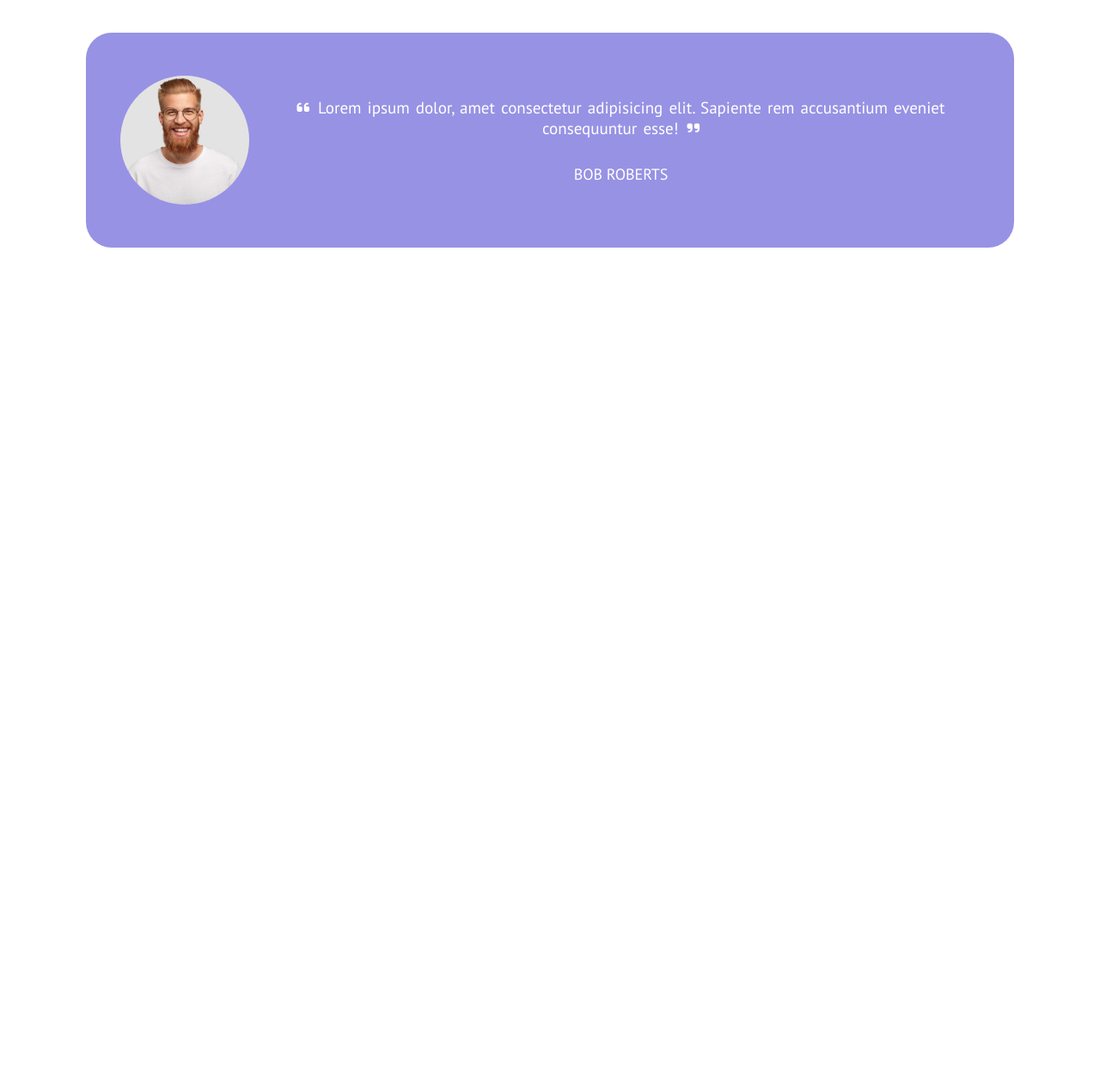
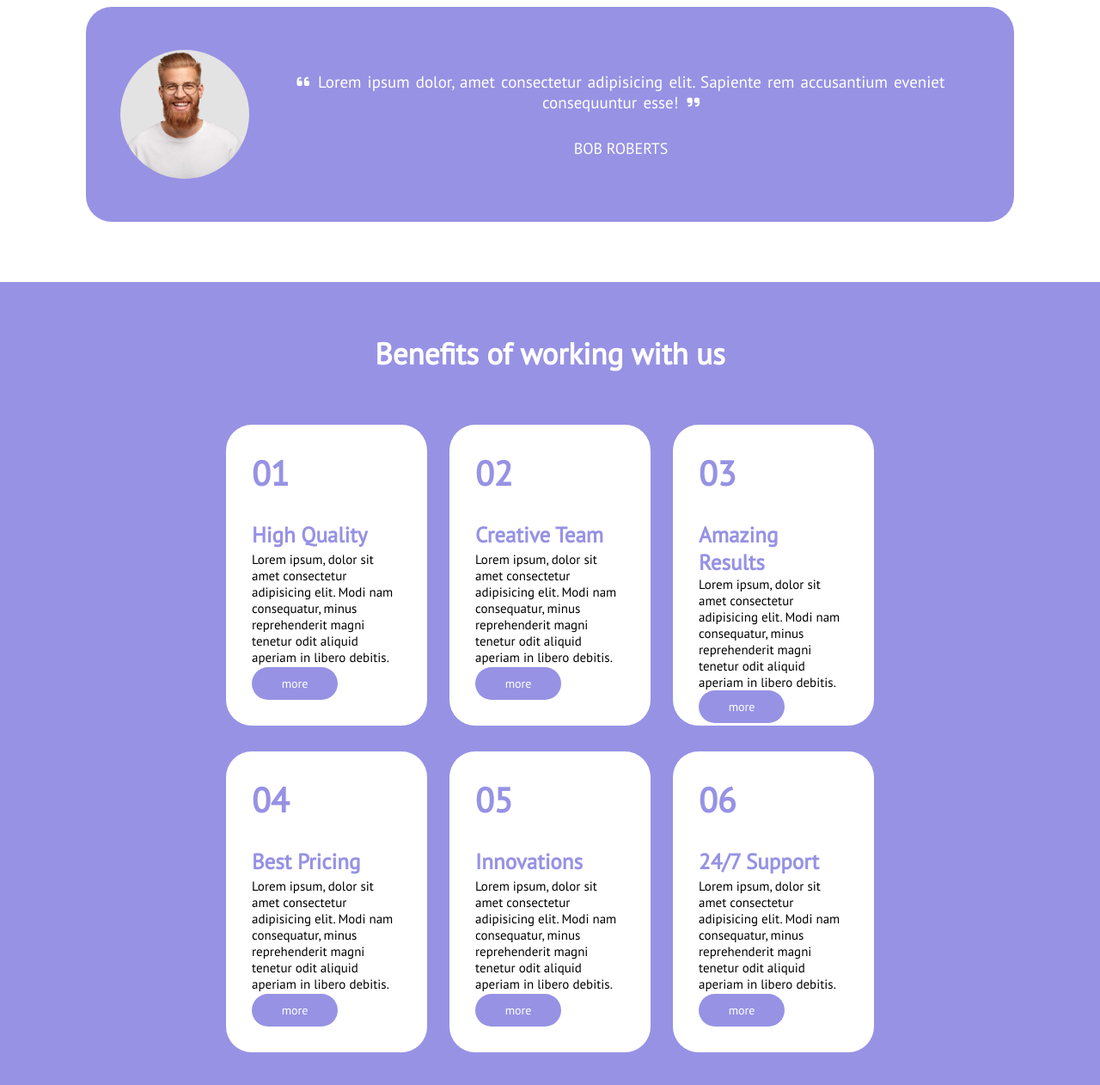
Before and after one commit to MartinaAmbrosini/htmlcss-responsive-layout, a plain HTML site: page index.html in a window 1280 px wide. Shown: the part 2167-3429 px from the top of the page at 86% size. Before the commit the page ends 2455 px from the top, so only its background shows below. Drawn offline with Linux system fonts and the light colour scheme; files that its build step writes are made by us from their sources.

Commit message:
finiti benefits

```diff
--- a/css/style.css
+++ b/css/style.css
@@ -210,9 +210,9 @@ li {
 }
 
 .partners {
-    height: 1000px;
+    /* height: 1000px; */
     /* background-color: #0084fd; */
-    padding: 60px;
+    padding: 30px;
 
 }
 
@@ -260,6 +260,51 @@ li {
     background-image: url("../img/testimonial3.jpg");
 }
 
+.benefits {
+    width: 100%;
+    background-color: #9792e4;
+    /* height: 800px; */
+    display: flex;
+    flex-direction: column;
+    justify-content: space-between;
+    margin: 0 auto;
+    padding: 30px;
+}
+
+.benefits_title {
+    /* background-color: aqua;
+    height: 200px; */
+    padding: 30px;
+    margin-bottom: 15px;
+}
+
+.benefits_card {
+    display: flex;
+    flex-direction: column;
+    justify-content: space-between;
+    background-color: white;
+    height: 350px;
+    border-radius: 30px;
+    width: 300px;
+    margin: 15px auto;
+    padding: 30px;
+}
+
+.number {
+    color: #9792e4;
+    font-size: 25px;
+    font-weight: bolder;
+}
+
+.benefits_button {
+    background-color: #9792e4;
+    border-radius: 20px;
+    width: 100px;
+    justify-content: center;
+    display: flex;
+    padding: 10px;
+}
+
 /* versione tablet */
 
 @media all and (min-width: 768px) {
@@ -301,6 +346,20 @@ li {
         width: 150px;
         height: 150px;
         margin-right: 15px;
+    }
+
+    .benefits {
+        display: flex;
+        flex-wrap: wrap;
+        flex-direction: row;
+    }
+
+    .benefits_title {
+        width: 100%;
+    }
+
+    .benefits_card {
+        width: calc(90% / 2);
     }
 }
 
@@ -367,4 +426,20 @@ li {
     .customer {
         width: 1080px;
     }
+
+    .benefits {
+        display: flex;
+        flex-wrap: wrap;
+        flex-direction: row;
+        padding-left: 250px;
+        padding-right: 250px;
+    }
+
+    .benefits_title {
+        width: 100%;
+    }
+
+    .benefits_card {
+        width: calc(90% / 3);
+    }
 }
--- a/index.html
+++ b/index.html
@@ -192,6 +192,83 @@
                 </div> <!--end quote-->
             </div> <!--end customer-->
         </div> <!--partners-->
+        <div class="benefits">
+            <div class="benefits_title">
+                <p style="text-align: center; color: white; font-weight: bolder; font-size: 35px;">Benefits of working with us</p>
+            </div>
+            <div class="benefits_card">
+                <div class="number">
+                    <p style="font-size: 40px; margin-bottom: 30px;">01</p>
+                    <p>High Quality</p>
+                </div>
+                <div>
+                    <p style="font-size: 15px;">Lorem ipsum, dolor sit amet consectetur adipisicing elit. Modi nam consequatur, minus reprehenderit magni tenetur odit aliquid aperiam in libero debitis.</p>
+                </div>
+                <div class="benefits_button">
+                    <a href="#">more</a>
+                </div>
+            </div> <!--end benefits card-->
+            <div class="benefits_card">
+                <div class="number">
+                    <p style="font-size: 40px; margin-bottom: 30px;">02</p>
+                    <p>Creative Team</p>
+                </div>
+                <div>
+                    <p style="font-size: 15px;">Lorem ipsum, dolor sit amet consectetur adipisicing elit. Modi nam consequatur, minus reprehenderit magni tenetur odit aliquid aperiam in libero debitis.</p>
+                </div>
+                <div class="benefits_button">
+                    <a href="#">more</a>
+                </div>
+            </div> <!--end benefits card-->
+            <div class="benefits_card">
+                <div class="number">
+                    <p style="font-size: 40px; margin-bottom: 30px;">03</p>
+                    <p>Amazing Results</p>
+                </div>
+                <div>
+                    <p style="font-size: 15px;">Lorem ipsum, dolor sit amet consectetur adipisicing elit. Modi nam consequatur, minus reprehenderit magni tenetur odit aliquid aperiam in libero debitis.</p>
+                </div>
+                <div class="benefits_button">
+                    <a href="#">more</a>
+                </div>
+            </div> <!--end benefits card-->
+            <div class="benefits_card">
+                <div class="number">
+                    <p style="font-size: 40px; margin-bottom: 30px;">04</p>
+                    <p>Best Pricing</p>
+                </div>
+                <div>
+                    <p style="font-size: 15px;">Lorem ipsum, dolor sit amet consectetur adipisicing elit. Modi nam consequatur, minus reprehenderit magni tenetur odit aliquid aperiam in libero debitis.</p>
+                </div>
+                <div class="benefits_button">
+                    <a href="#">more</a>
+                </div>
+            </div> <!--end benefits card-->
+            <div class="benefits_card">
+                <div class="number">
+                    <p style="font-size: 40px; margin-bottom: 30px;">05</p>
+                    <p>Innovations</p>
+                </div>
+                <div>
+                    <p style="font-size: 15px;">Lorem ipsum, dolor sit amet consectetur adipisicing elit. Modi nam consequatur, minus reprehenderit magni tenetur odit aliquid aperiam in libero debitis.</p>
+                </div>
+                <div class="benefits_button">
+                    <a href="#">more</a>
+                </div>
+            </div> <!--end benefits card-->
+            <div class="benefits_card">
+                <div class="number">
+                    <p style="font-size: 40px; margin-bottom: 30px;">06</p>
+                    <p>24/7 Support</p>
+                </div>
+                <div>
+                    <p style="font-size: 15px;">Lorem ipsum, dolor sit amet consectetur adipisicing elit. Modi nam consequatur, minus reprehenderit magni tenetur odit aliquid aperiam in libero debitis.</p>
+                </div>
+                <div class="benefits_button">
+                    <a href="#">more</a>
+                </div>
+            </div> <!--end benefits card-->
+        </div> <!--end benefits-->
     </main> <!--end main-->
 </body>
 </html>
```
